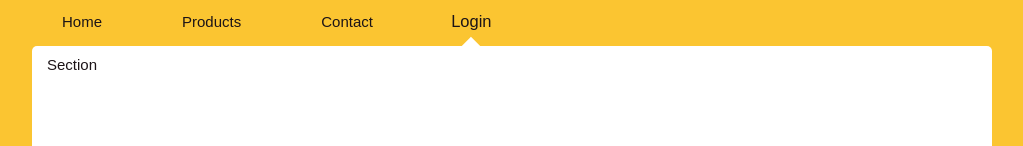
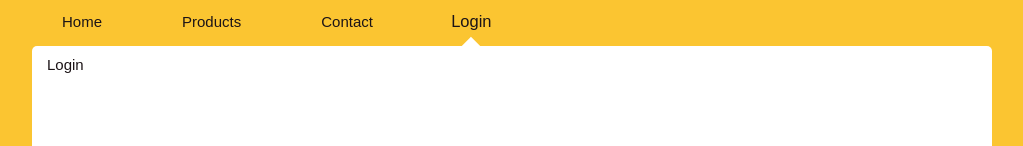
Before and after one commit to conspir0/react-14_router, a React (Create React App) app: page /login in a window 1280 px wide. Shown: the part 317-463 px from the top of the page, without its empty margins (128-1151 px from the left). Built offline with nearby package versions, Linux system fonts and the light colour scheme.

Commit message:
Create Section

```diff
--- a/src/layouts/Header/Header.js
+++ b/src/layouts/Header/Header.js
@@ -1,5 +1,6 @@
 import React from 'react';
 import { Route, Switch } from 'react-router-dom';
+
 import homeImage from './../../images/home.jpeg';
 import productsImage from './../../images/products.jpeg';
 import contactImage from './../../images/contact.jpeg';
@@ -26,8 +27,7 @@ const Header = () => {
           src={route.src}
           alt={route.alt}
           className={`header-img ${route.className}`} />
-      )}>
-    </Route>
+      )} />
   ))
 
   return (
--- a/src/layouts/Nav/Nav.js
+++ b/src/layouts/Nav/Nav.js
@@ -1,5 +1,6 @@
 import React from 'react';
 import { NavLink } from 'react-router-dom';
+
 import './Nav.css';
 
 
--- a/src/layouts/Section/Section.js
+++ b/src/layouts/Section/Section.js
@@ -1,7 +1,36 @@
 import React from 'react';
+import { Switch, Route } from 'react-router-dom';
+
+import HomeView from './../../pages/Home/Home';
+import ProductsView from './../../pages/Products/Products';
+import ContactView from './../../pages/Contact/Contact';
+import LoginView from './../../pages/Login/Login';
+import ErrorView from './../../pages/Error/Error';
+
+
+const list = [
+  { path: '/', exact: true, component: HomeView },
+  { path: '/products', exact: false, component: ProductsView },
+  { path: '/contact', exact: false, component: ContactView },
+  { path: '/login', exact: false, component: LoginView },
+  { exact: false, component: ErrorView },
+]
 
 const Section = () => {
-  return (<div>Section</div>);
+  const routeList = list.map(route => (
+    <Route
+      key={route.component}
+      path={route.path}
+      exact={route.exact}
+      component={route.component}
+    />
+  ))
+
+  return (
+    <Switch>
+      {routeList}
+    </Switch>
+  );
 }
 
 export default Section;
--- /dev/null
+++ b/src/pages/Contact/Contact.js
@@ -0,0 +1,9 @@
+import React from 'react';
+
+const Contact = () => {
+  return (
+    <div>Contact</div>
+  );
+}
+
+export default Contact;
--- /dev/null
+++ b/src/pages/Error/Error.js
@@ -0,0 +1,9 @@
+import React from 'react';
+
+const Error = () => {
+  return (
+    <div>Error</div>
+  );
+}
+
+export default Error;
--- /dev/null
+++ b/src/pages/Home/Home.js
@@ -0,0 +1,9 @@
+import React from 'react';
+
+const Home = () => {
+  return (
+    <div>Home</div>
+  );
+}
+
+export default Home;
--- /dev/null
+++ b/src/pages/Login/Login.js
@@ -0,0 +1,9 @@
+import React from 'react';
+
+const Login = () => {
+  return (
+    <div>Login</div>
+  );
+}
+
+export default Login;
--- /dev/null
+++ b/src/pages/Products/Products.js
@@ -0,0 +1,9 @@
+import React from 'react';
+
+const Products = () => {
+  return (
+    <div>Products</div>
+  );
+}
+
+export default Products;
```
